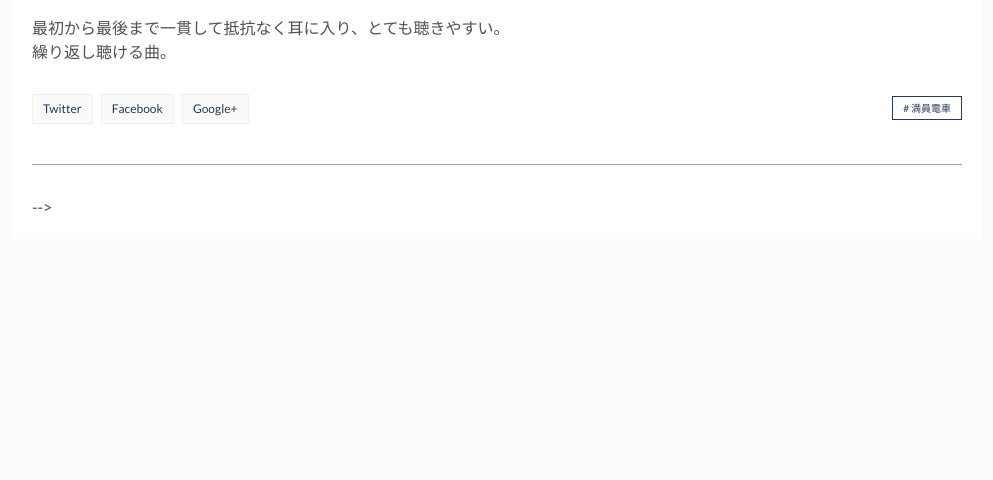
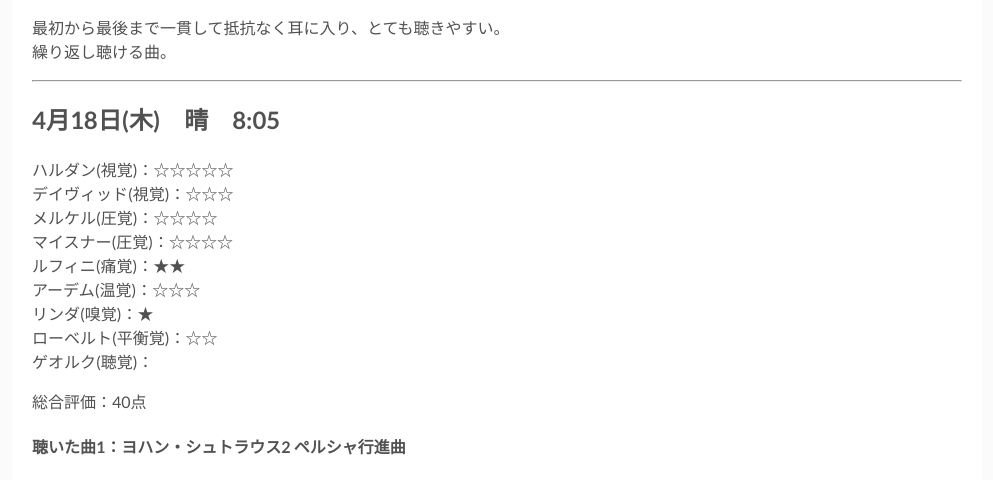
Before and after one commit to Liqrase/diary-2, a Jekyll site: the page built from _posts/2025-04-14-crowded2506.markdown, in a window 1280 px wide and 1400 px high, scrolled down 5829 px. Shown: the part 314-794 px from the top of the window, without its empty margins (248-1241 px from the left). Built offline with Jekyll 4.4.1, drawn with Linux system fonts in a browser that asks for light colours; nearby versions of some CDN libraries; before the commit the page ends 6402 px from its top, so only the background shows below that; some of the changed text lies outside the part shown; grey boxes are pictures that could not be loaded.

Commit message:
2025-04-14-crowded2506.markdown の更新

```diff
--- a/_posts/2025-04-14-crowded2506.markdown
+++ b/_posts/2025-04-14-crowded2506.markdown
@@ -157,3 +157,49 @@ tags: [満員電車]
 
 最初から最後まで一貫して抵抗なく耳に入り、とても聴きやすい。<br>
 繰り返し聴ける曲。
+
+---
+
+## 4月18日(木)　晴　8:05
+
+ハルダン(視覚)：☆☆☆☆☆ <br>
+デイヴィッド(視覚)：☆☆☆ <br>
+メルケル(圧覚)：☆☆☆☆ <br>
+マイスナー(圧覚)：☆☆☆☆ <br>
+ルフィニ(痛覚)：★★ <br>
+アーデム(温覚)：☆☆☆ <br>
+リンダ(嗅覚)：★ <br>
+ローベルト(平衡覚)：☆☆ <br>
+ゲオルク(聴覚)： <br>
+
+総合評価：40点
+
+#### 聴いた曲1：ヨハン・シュトラウス2 ペルシャ行進曲
+<div style="position: relative; padding-bottom: 56.25%; height: 0; overflow: hidden;">
+  <iframe src="https://www.youtube.com/embed/-TfBVF4xxRY" style="position: absolute; top: 0; left: 0; width: 100%; height: 100%;"
+          frameborder="0" allowfullscreen>
+  </iframe>
+</div>
+
+#### 聴いた曲2：ケテルビー ペルシャの市場にて
+<div style="position: relative; padding-bottom: 56.25%; height: 0; overflow: hidden;">
+  <iframe src="https://www.youtube.com/embed/v48uH7qS3cE" style="position: absolute; top: 0; left: 0; width: 100%; height: 100%;"
+          frameborder="0" allowfullscreen>
+  </iframe>
+</div>
+
+#### 聴いた曲3：ペルシアンカルテット
+<div style="position: relative; padding-bottom: 56.25%; height: 0; overflow: hidden;">
+  <iframe src="https://www.youtube.com/embed/XH4NNBWnlwU" style="position: absolute; top: 0; left: 0; width: 100%; height: 100%;"
+          frameborder="0" allowfullscreen>
+  </iframe>
+</div>
+
+#### 聴いた曲4：アルトネリコ EXEC_VISIONDANCE_PLUGINs/.
+<div style="position: relative; padding-bottom: 56.25%; height: 0; overflow: hidden;">
+  <iframe src="https://www.youtube.com/embed/thQrYSquDk8" style="position: absolute; top: 0; left: 0; width: 100%; height: 100%;"
+          frameborder="0" allowfullscreen>
+  </iframe>
+</div>
+
+Wee ki wa reen soa…
```
